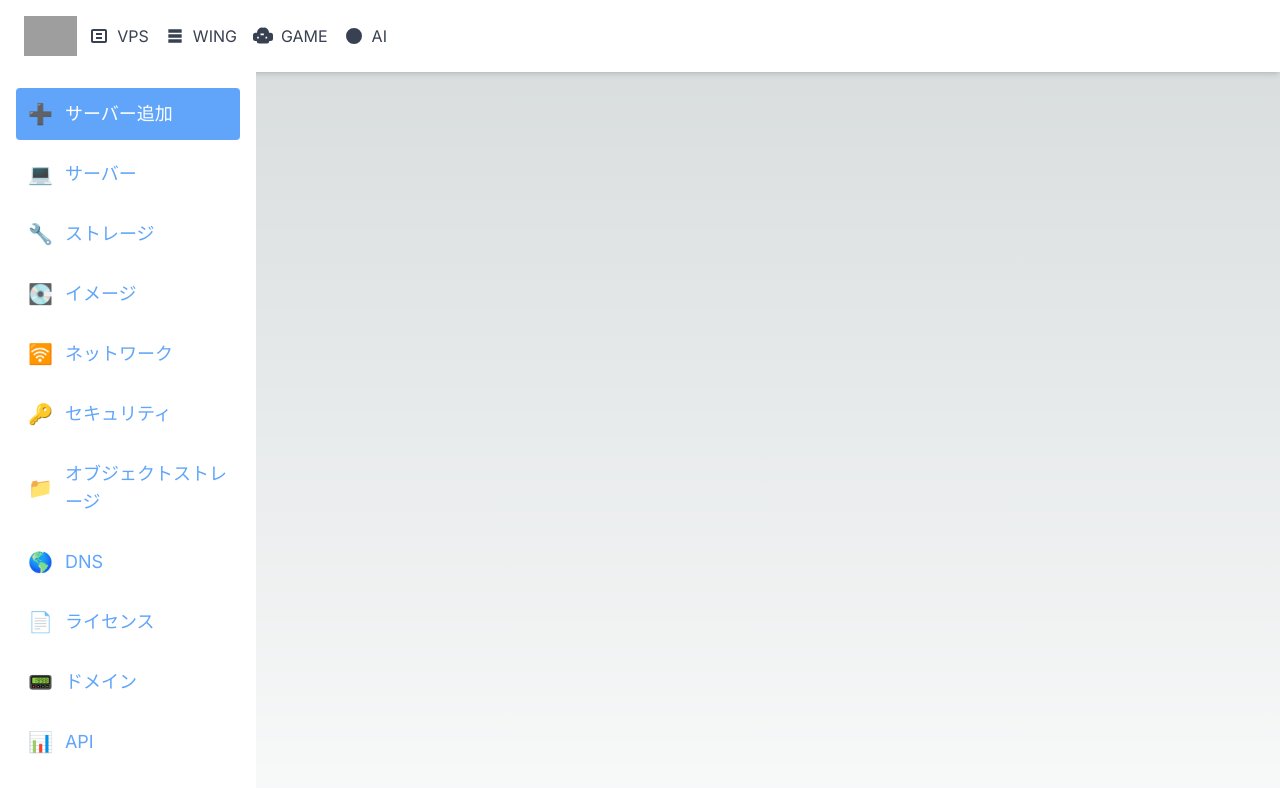
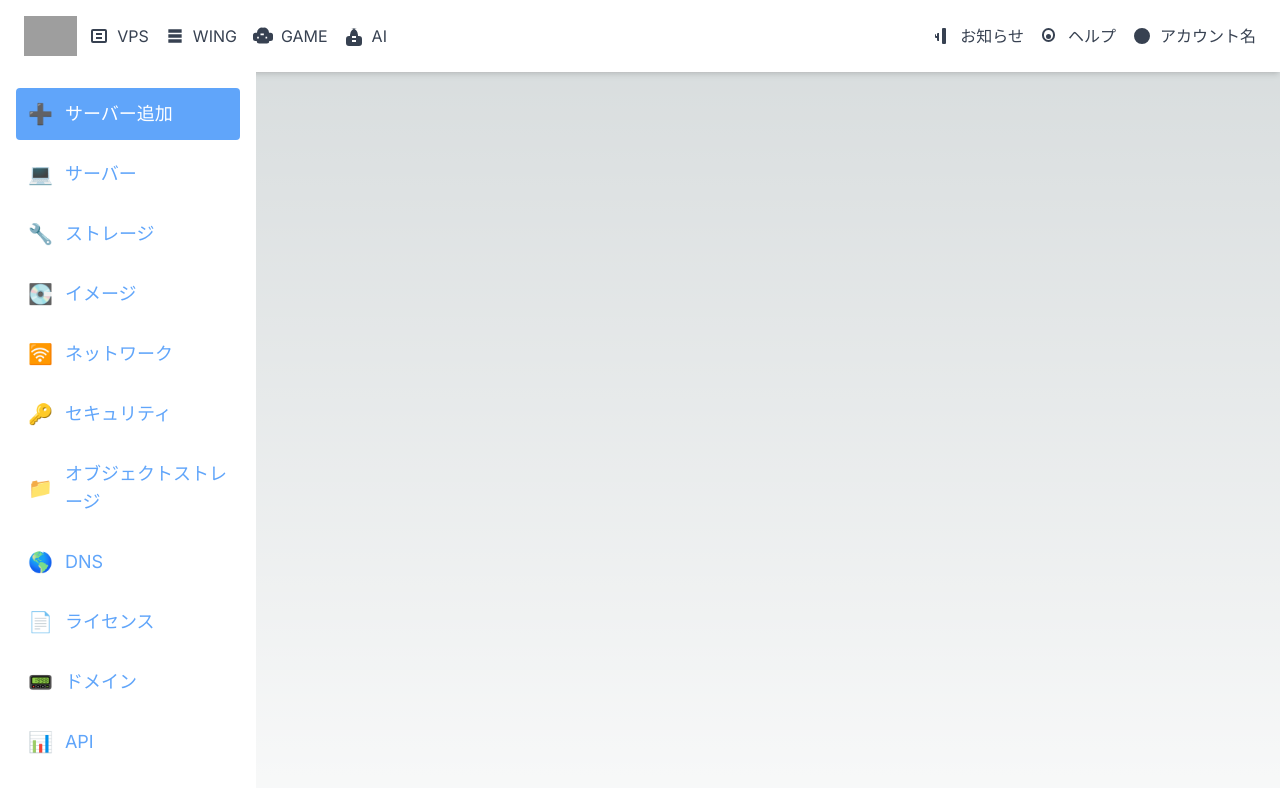
Before and after one commit to KR0915/GMO-Intern, a Next.js app in the folder my-app/: page / in a window 1280 px wide. Shown: the top 788 px of the page. Built offline with nearby package versions, Linux system fonts and the light colour scheme; grey boxes are pictures that could not be loaded.

Commit message:
お知らせなど追加

```diff
--- a/my-app/app/components/Header.tsx
+++ b/my-app/app/components/Header.tsx
@@ -1,4 +1,19 @@
 import React from 'react';
+
+interface MenuItem {
+  icon: string;
+  label: string;
+}
+
+// const menuItems: MenuItem[] = [
+//     { icon: '', label: 'VPS' },
+//     { icon: '💻', label: 'WING' },
+//     { icon: '🔧', label: 'GAME' },
+//     { icon: '💽', label: 'AI' },
+//     { icon: '🛜', label: 'ヘルプ' },
+//     { icon: '🛜', label: 'お知らせ' },
+//     { icon: '🛜', label: 'アカウント名' },
+// ];
 
 const Header: React.FC = () => {
   return (
@@ -27,11 +42,31 @@ const Header: React.FC = () => {
             </a>
             <a href="#" className="text-gray-700 hover:text-blue-500 flex items-center">
               <svg className="h-5 w-5 mr-2" fill="currentColor" viewBox="0 0 20 20" xmlns="http://www.w3.org/2000/svg">
-                <path d="M10 2a8 8 0 100 16 8 8 0 000-16zm1 11H9v2h2v-2zm0-8H9v6h2V5z" />
+                <path d="M13 2a7 7 0 00-7 7v1H5a3 3 0 00-3 3v4a3 3 0 003 3h10a3 3 0 003-3v-4a3 3 0 00-3-3h-1V9a7 7 0 00-7-7zm-1 14H8v-2h4v2zm0-4H8v-2h4v2z" />
               </svg>
               AI
             </a>
           </nav>
+        </div>
+        <div className="flex items-center space-x-4">
+          <a href="#" className="text-gray-700 hover:text-blue-500 flex items-center">
+            <svg className="h-5 w-5 mr-2" fill="currentColor" viewBox="0 0 20 20" xmlns="http://www.w3.org/2000/svg">
+              <path d="M11 2a1 1 0 00-1 1v14a1 1 0 001 1h2a1 1 0 001-1V3a1 1 0 00-1-1h-2zM4 8a1 1 0 00-1 1v2a1 1 0 001 1h1v2a1 1 0 001 1h1v-8H6a1 1 0 00-1 1v2H4V9a1 1 0 00-1-1H4z" />
+            </svg>
+            お知らせ
+          </a>
+          <a href="#" className="text-gray-700 hover:text-blue-500 flex items-center">
+            <svg className="h-5 w-5 mr-2" fill="currentColor" viewBox="0 0 20 20" xmlns="http://www.w3.org/2000/svg">
+              <path d="M8.5 2a6.5 6.5 0 00-6.5 6.5v1a6.5 6.5 0 0013 0v-1a6.5 6.5 0 00-6.5-6.5zm0 2a4.5 4.5 0 014.5 4.5v1a4.5 4.5 0 01-9 0v-1a4.5 4.5 0 014.5-4.5zm0 9a2.5 2.5 0 100-5 2.5 2.5 0 000 5z" />
+            </svg>
+            ヘルプ
+          </a>
+          <a href="#" className="text-gray-700 hover:text-blue-500 flex items-center">
+            <svg className="h-5 w-5 mr-2" fill="currentColor" viewBox="0 0 20 20" xmlns="http://www.w3.org/2000/svg">
+              <path d="M10 2a8 8 0 100 16 8 8 0 000-16zm1 11H9v2h2v-2zm0-8H9v6h2V5z" />
+            </svg>
+            アカウント名
+          </a>
         </div>
       </div>
     </header>
```
